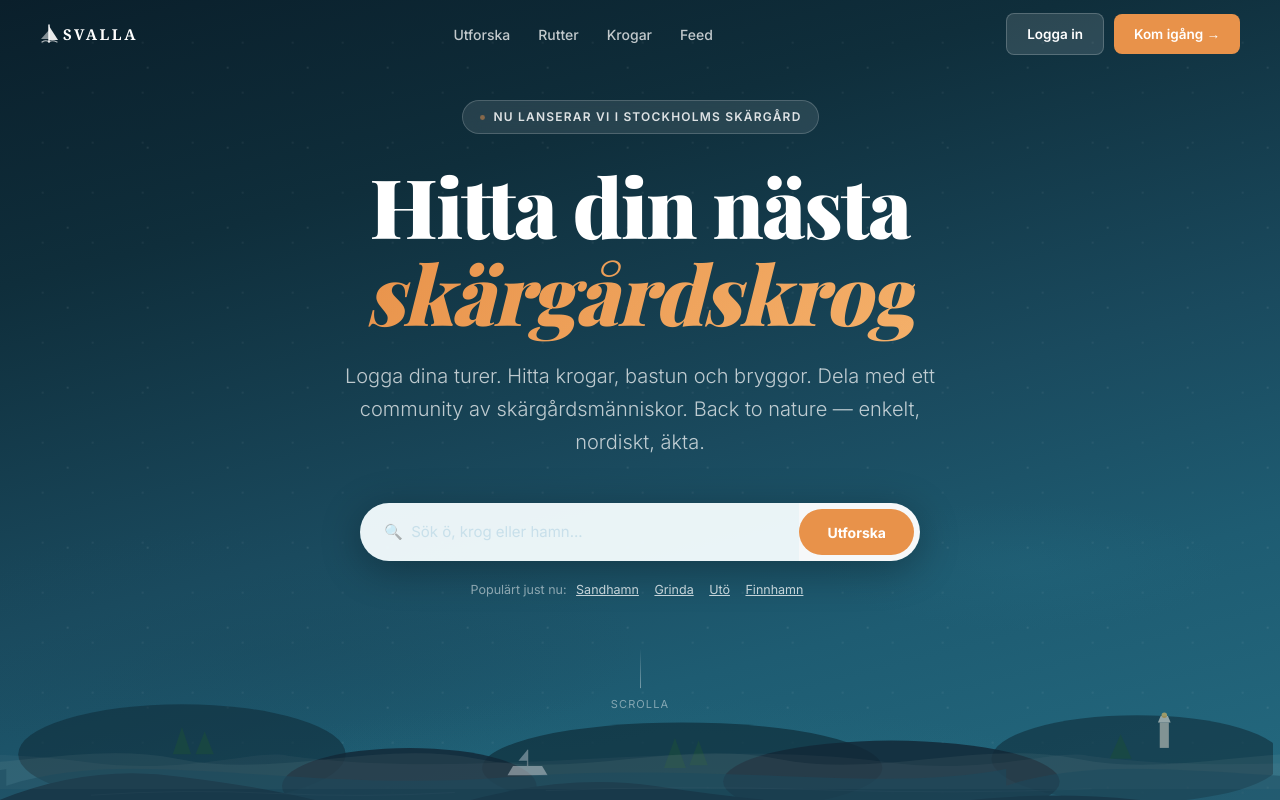
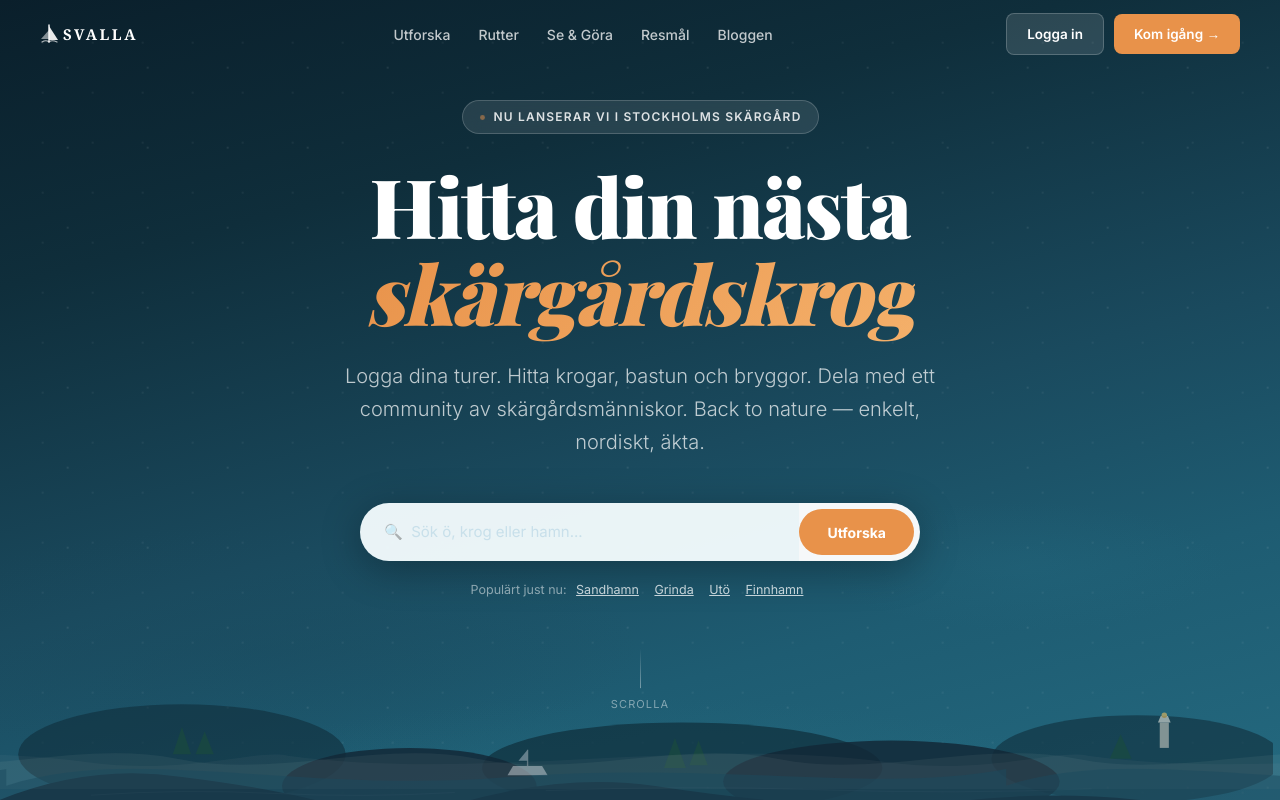
Before and after one commit to tsinordin-cell/svalla-app, a Next.js app: page / in a window 1280 px wide. Shown: the top 800 px of the page. Built offline with nearby package versions, Linux system fonts and the light colour scheme; no server answers; a web font is replaced by a local one.

Commit message:
fix: reveal animation fallback, nav links updated with Resmål/Se&Göra/Bloggen

```diff
--- a/src/app/page.tsx
+++ b/src/app/page.tsx
@@ -202,8 +202,9 @@
 .footer-social{display:flex;gap:14px}
 .footer-social a{color:rgba(255,255,255,.4);text-decoration:none;font-size:18px;transition:.2s}
 .footer-social a:hover{color:var(--white)}
-.reveal{opacity:0;transform:translateY(32px);transition:opacity .7s ease,transform .7s ease}
+.reveal{opacity:0;transform:translateY(28px);transition:opacity .65s ease,transform .65s ease}
 .reveal.visible{opacity:1;transform:none}
+@media(prefers-reduced-motion:reduce){.reveal{opacity:1;transform:none}}
 .reveal-delay-1{transition-delay:.1s}
 .reveal-delay-2{transition-delay:.2s}
 .reveal-delay-3{transition-delay:.3s}
@@ -327,8 +328,9 @@
   <ul class="nav-links">
     <li><a href="/platser">Utforska</a></li>
     <li><a href="/rutter">Rutter</a></li>
-    <li><a href="/platser">Krogar</a></li>
-    <li><a href="/feed">Feed</a></li>
+    <li><a href="/#aktiviteter">Se & Göra</a></li>
+    <li><a href="/#resmål">Resmål</a></li>
+    <li><a href="/blogg">Bloggen</a></li>
   </ul>
   <div class="nav-cta">
     <a href="/logga-in" class="btn btn-ghost">Logga in</a>
@@ -991,12 +993,15 @@
     window.addEventListener('scroll', handleScroll)
 
     // Scroll reveal
+    const revealEls = document.querySelectorAll('.reveal')
     const observer = new IntersectionObserver((entries) => {
       entries.forEach(e => {
         if (e.isIntersecting) { e.target.classList.add('visible'); observer.unobserve(e.target) }
       })
-    }, { threshold: 0.12 })
-    document.querySelectorAll('.reveal').forEach(el => observer.observe(el))
+    }, { threshold: 0, rootMargin: '0px 0px -40px 0px' })
+    revealEls.forEach(el => observer.observe(el))
+    // Fallback: om JS laddar långsamt, visa allt efter 1.5s
+    const fallback = setTimeout(() => revealEls.forEach(el => el.classList.add('visible')), 1500)
 
     // Sök-hints
     document.querySelectorAll('.hero-search-hint span').forEach(s => {
@@ -1015,6 +1020,7 @@
 
     return () => {
       document.getElementById('svalla-landing-css')?.remove()
+      clearTimeout(fallback)
       window.removeEventListener('scroll', handleScroll)
       observer.disconnect()
       searchInput?.removeEventListener('focus', onFocus)
```
